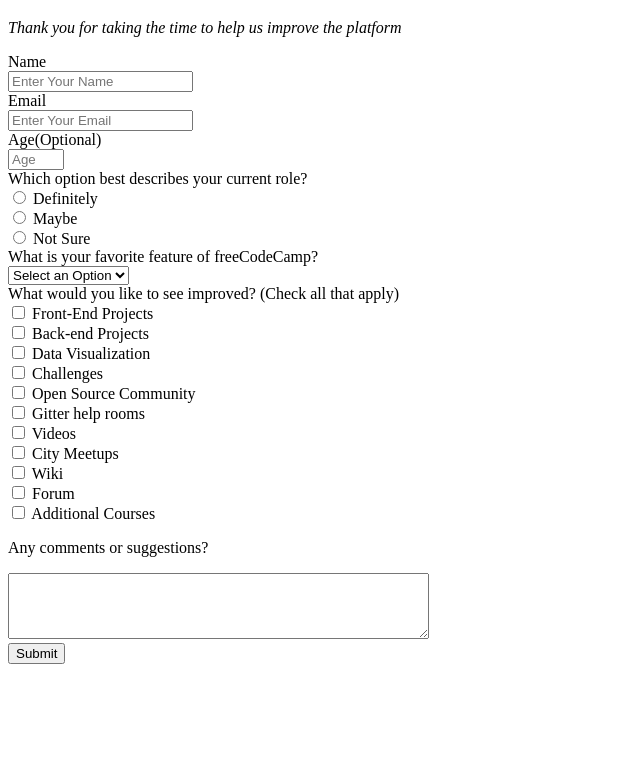
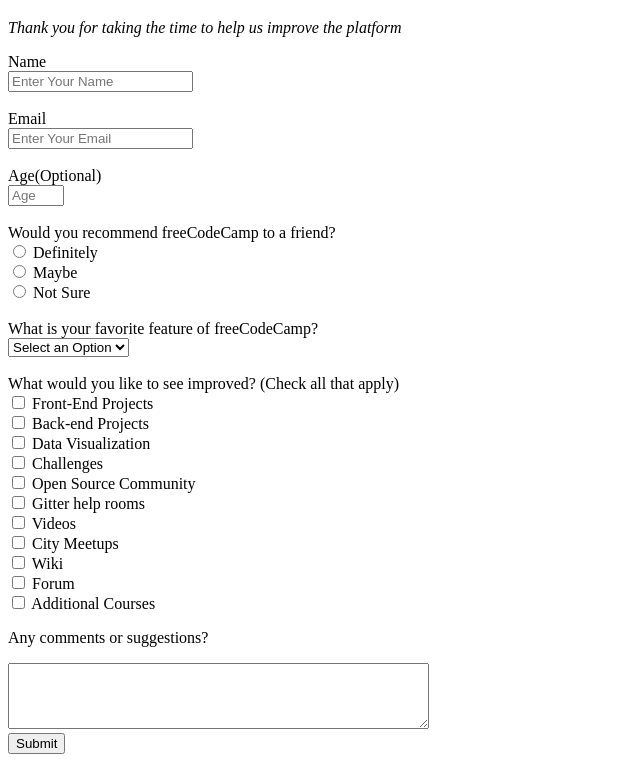
Before and after one commit to resourcefulmind/SurveyForm, a plain HTML site: page index.html in a window 1280 px wide. Shown: the part 61-823 px from the top of the page, without its empty margins (0-640 px from the left). Before the commit the page ends 800 px from the top, so only its background shows below. Drawn offline with Linux system fonts and the light colour scheme.

Commit message:
--- Auto-Git Commit ---

```diff
--- a/index.html
+++ b/index.html
@@ -16,6 +16,7 @@
         </p>
       </header>
       <form id="survey-form" action="" method="post">
+        <div>
           <label for="name">Name</label><br />
           <input
             type="text"
@@ -24,8 +25,11 @@
             autocomplete="name"
             placeholder="Enter Your Name"
           />
+        </div>
+
         <br />
 
+        <div>
           <label for="name">Email</label><br />
           <input
             type="email"
@@ -34,8 +38,11 @@
             autocomplete="name"
             placeholder="Enter Your Email"
           />
+        </div>
+
         <br />
 
+        <div>
           <label for="name">Age(Optional)</label><br />
           <input
             type="number"
@@ -46,9 +53,12 @@
             autocomplete="name"
             placeholder="Age"
           />
+        </div>
+
         <br />
 
-      <label for="name">Which option best describes your current role?</label
+        <div>
+          <label for="name">Would you recommend freeCodeCamp to a friend?</label
           ><br />
           <input type="radio" id="male" name="Definitely" value="Definitely" />
           <label for="Definitely">Definitely</label><br />
@@ -56,9 +66,13 @@
           <label for="Maybe">Maybe</label><br />
           <input type="radio" id="other" name="Not Sure" value="Not Sure" />
           <label for="Not Sure">Not Sure</label>
+        </div>
+
         <br />
 
-      <label for="name">What is your favorite feature of freeCodeCamp?</label
+        <div>
+          <label for="name"
+            >What is your favorite feature of freeCodeCamp?</label
           ><br />
           <select name="name" id="dropdown">
             <option disabled selected value>Select an Option</option>
@@ -67,8 +81,10 @@
             <option value="Community">Community</option>
             <option value="Open Source">Open Source</option>
           </select>
+        </div>
 
         <br />
+
         <div>
           <label for="name"
             >What would you like to see improved? (Check all that apply)</label
@@ -152,8 +168,8 @@
         <div>
           <button type="submit">Submit</button>
         </div>
+      </form>
     </div>
-    </form>
   </body>
 
   <script src="./survey.js"></script>
```
Lines whose indentation alone changed are shown as unchanged.
